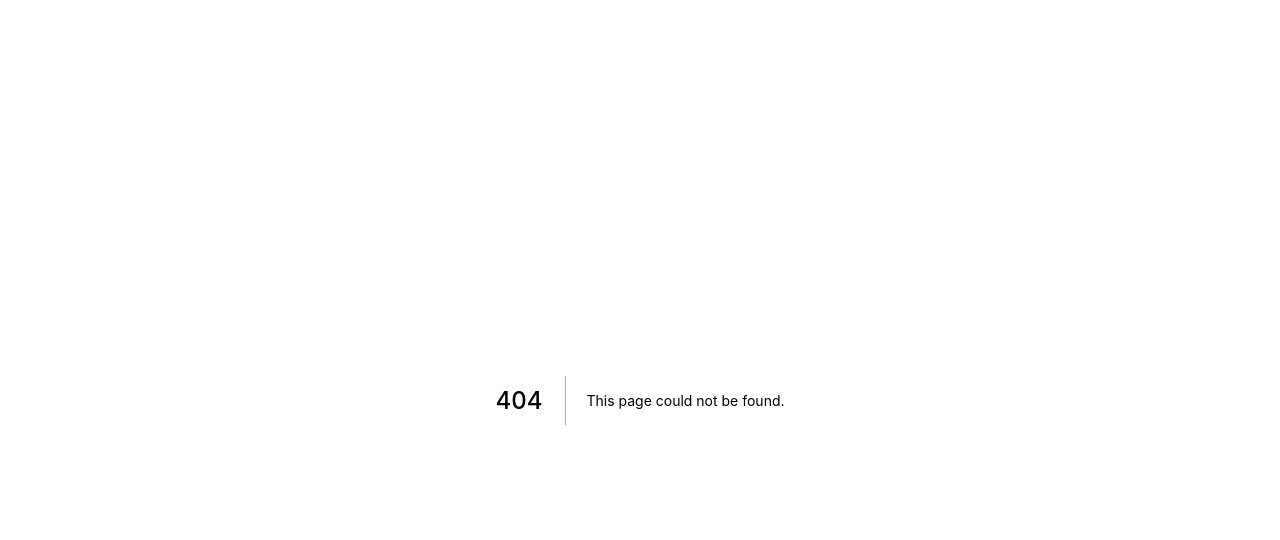
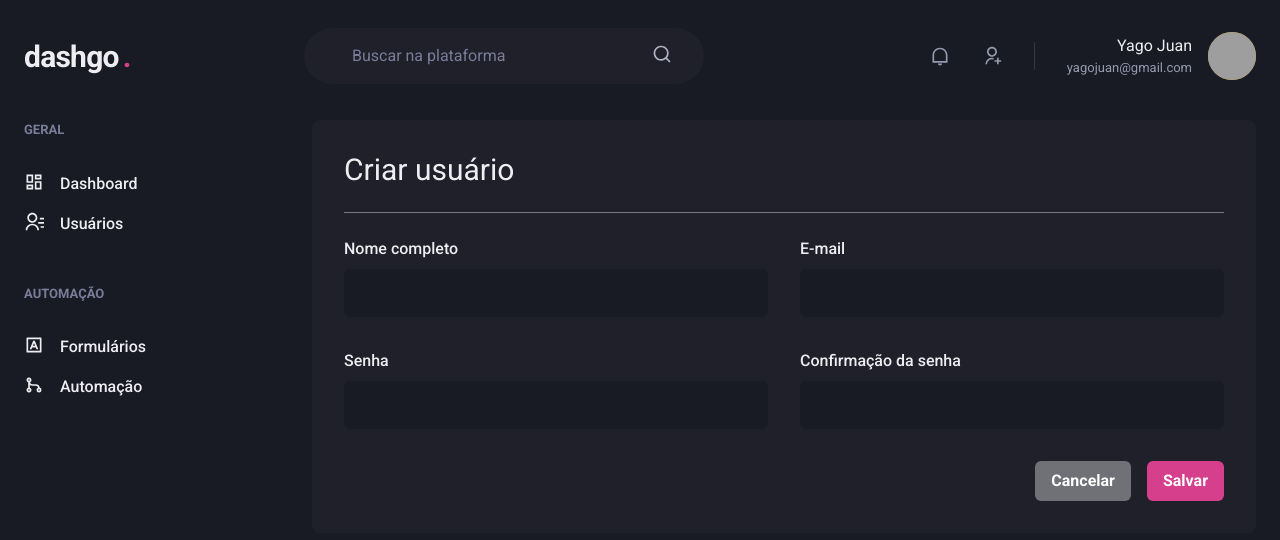
Before and after one commit to YagoYJ/Dashgo, a Next.js app: page /users/create in a window 1280 px wide. Before the commit this address had no page. Shown: the top 540 px of the page. Built offline with nearby package versions, Linux system fonts and the light colour scheme; grey boxes are pictures that could not be loaded.

Commit message:
Cria a tela de criação de usuário

```diff
--- /dev/null
+++ b/src/pages/users/create.tsx
@@ -0,0 +1,56 @@
+import {
+  Box,
+  Button,
+  Divider,
+  Flex,
+  Heading,
+  HStack,
+  SimpleGrid,
+  VStack,
+} from "@chakra-ui/react";
+import Input from "../../components/Form/Input";
+
+import Header from "../../components/Header";
+import Sidebar from "../../components/Sidebar";
+
+export default function CreateUser() {
+  return (
+    <Box>
+      <Header />
+
+      <Flex w="100%" my="6" maxWidth={1480} mx="auto" px="6">
+        <Sidebar />
+
+        <Box flex="1" borderRadius="8" bg="gray.800" p="8">
+          <Heading size="lg" fontWeight="normal">
+            Criar usuário
+          </Heading>
+
+          <Divider my="6" bg="gray.700" />
+
+          <VStack spacing="8">
+            <SimpleGrid minChildWidth="240px" spacing="8" w="100%">
+              <Input name="name" label="Nome completo" />
+              <Input name="email" label="E-mail" type="email" />
+            </SimpleGrid>
+            <SimpleGrid minChildWidth="240px" spacing="8" w="100%">
+              <Input name="password" label="Senha" type="password" />
+              <Input
+                name="passwordConfirmation"
+                label="Confirmação da senha"
+                type="email"
+              />
+            </SimpleGrid>
+          </VStack>
+
+          <Flex mt="8" justify="flex-end">
+            <HStack spacing="4">
+              <Button colorScheme="whiteAlpha">Cancelar</Button>
+              <Button colorScheme="pink">Salvar</Button>
+            </HStack>
+          </Flex>
+        </Box>
+      </Flex>
+    </Box>
+  );
+}
```
